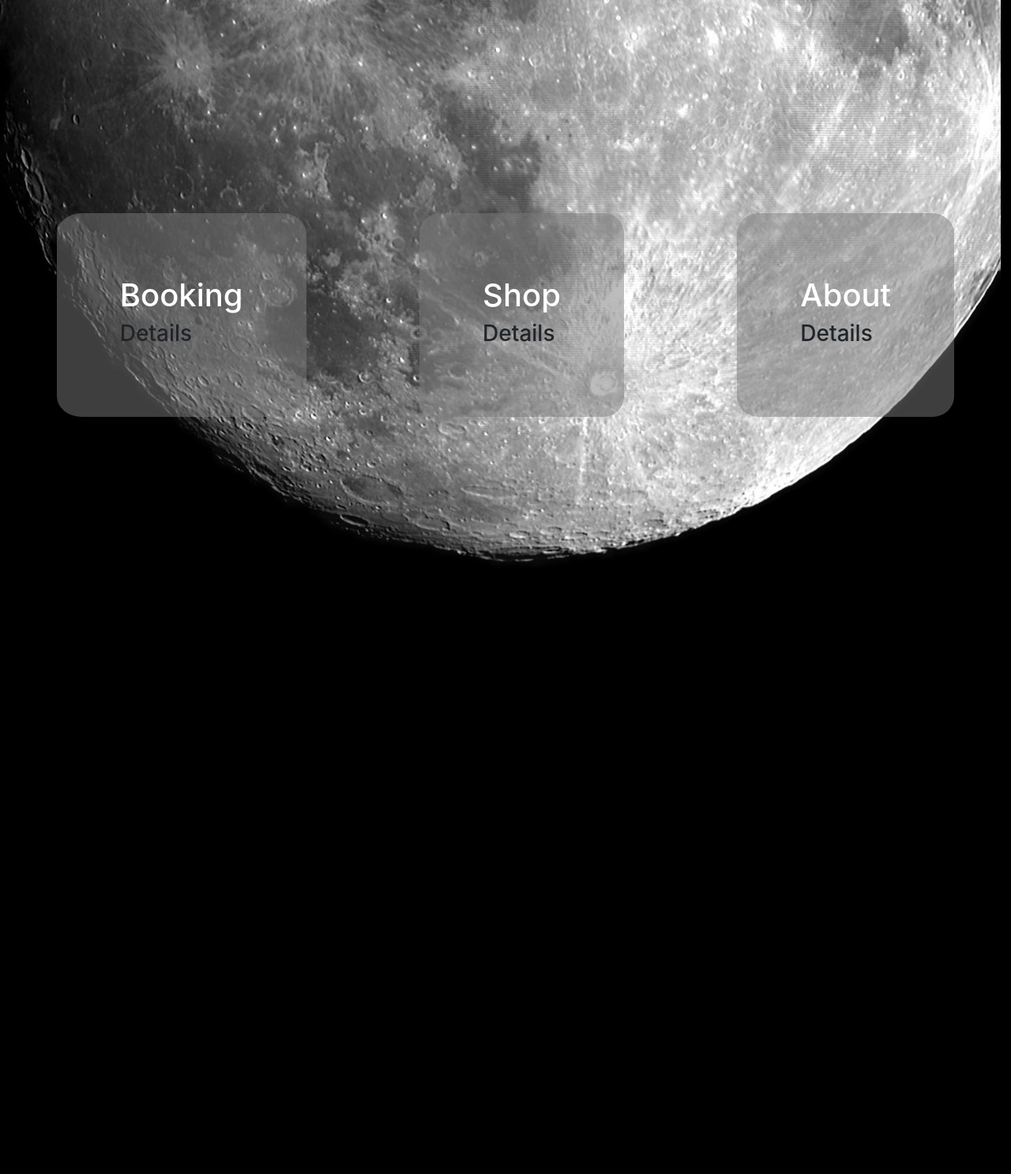
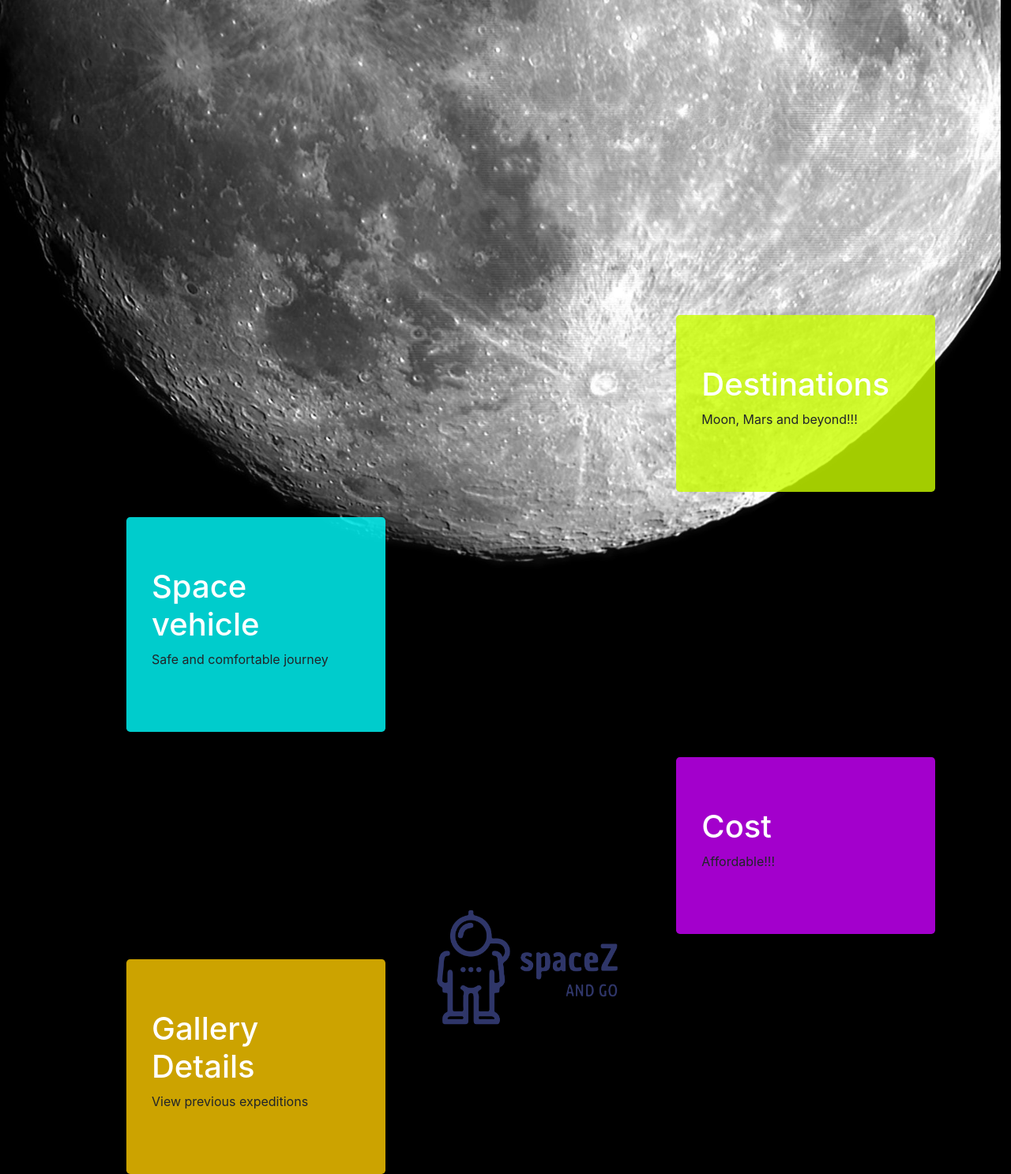
Before and after one commit to Ivor18/spacez, a PHP site: page / in a window 1280 px wide. Shown: the part 801-2288 px from the top of the page at 79% size. Before the commit the page ends 1513 px from the top, so only its background shows below. Run offline with PHP 8.4, Linux system fonts and the light colour scheme.

Commit message:
homepage change

```diff
--- a/css/styles.css
+++ b/css/styles.css
@@ -2,7 +2,13 @@ body,html{
   height:100%;
 background-color: #000;
 }
+.fs{
+    align-self: flex-start;
 
+}
+.fs{
+    align-self: flex-end;
+}
 .item{
 
   background-color: rgba(125,125,125,0.5);
@@ -10,19 +16,56 @@ background-color: #000;
   border-radius: 10%;
 }
 .section{
+    top:50vh;
   z-index: 3;
-  position: absolute;
-  width: 100%;
+  position: relative;
+  width: 80%;
   height: 100%;
 
+left: 20vh;
+display: flex;
+    flex-direction: column;
+flex-wrap: nowrap;
 
-display: flex;
-flex-wrap: nowrap;
-justify-content: space-around;
-align-items: center;
+flex-basis: 100%;
+flex-flow: column;
 
-height: 100%;
+}
+a>img{
+    height: 8vh;
 
+}
+
+/*
+
+section {
+opacity: 0;
+right:30vh;
+transition: all 1s ease-in;
+}
+
+section.visible {
+opacity: 1;
+  right:0vh;
+}
+*/
+
+#content1{
+     background-color: rgba(204,255,0,0.8);
+  transition: 1s ;
+}
+#content2{
+     background-color: rgba(0,255,255,0.8);
+}
+#content3{
+     background-color: rgba(204,0,255,0.8);
+}
+#content4{
+     background-color: rgba(255,204,0,0.8);
+}
+.jumbotron{
+    background-color: rgba(125,125,125,0.5);
+    width: 32%;
 }
 #myVideo{
 
@@ -33,6 +76,17 @@ height: 100%;
   height: 100vh;
   width: 100%;
 
+}
+.logo{
+    display: none;
+     position: absolute;
+    width: 100%;
+    left:13vh;
+    top:53vh;
+    height: 100%;
+    background-repeat: no-repeat;
+     z-index: 3;
+    background-image:  url("../img/Blue.png");
 }
 
 .bg{
@@ -48,6 +102,7 @@ background-origin:content-box;
 background-repeat: no-repeat;
 overflow: hidden;
 background-image:  url("../img/bc.png");
+
  /*   animation:1s backfade forwards;*/
     transition: background-size 500ms ease-in;
 }
@@ -99,27 +154,27 @@ height: 100%;
 }
 .main h1{
     font: bold 60px "Open Sans", sans-serif;
-  -webkit-text-stroke: 1px black;
-   color: white;
+  -webkit-text-stroke: 1px navy;
+   color: #006994;
    text-shadow:
-       3px 3px 0 #000,
-     -1px -1px 0 #000,
-      1px -1px 0 #000,
-      -1px 1px 0 #000,
-       1px 1px 0 #000;
+       3px 3px 0 #222,
+     -1px -1px 0 #222,
+      1px -1px 0 #222,
+      -1px 1px 0 #222,
+       1px 1px 0 #222;
 
 
 }
 .main h2{
     font: normal 35px "Open Sans", sans-serif;
-     -webkit-text-stroke: 1px black;
-   color: white;
+     -webkit-text-stroke: 1px navy;
+   color: #006994;
    text-shadow:
-       3px 3px 0 #000,
-     -1px -1px 0 #000,
-      1px -1px 0 #000,
-      -1px 1px 0 #000,
-       1px 1px 0 #000;
+       3px 3px 0 #222,
+     -1px -1px 0 #222,
+      1px -1px 0 #222,
+      -1px 1px 0 #222,
+       1px 1px 0 #222;
 
 }
 h1{
@@ -174,6 +229,9 @@ h1{
 
   }
 }*/
-.btn-outline-warning{
-  margin: auto 5px;
+#n3{
+    color:yellow:
 }
+.btn{
+    margin: auto 2vh;
+}
--- a/index.php
+++ b/index.php
@@ -14,22 +14,22 @@
   <div class="container">
   <ul class="navbar-nav flx1">
     <li class="nav-item" id="navb">
-      <a class="navbar-brand" href="#">SPACE Z</a>
+      <a class="navbar-brand" href="#"> <img src="img/White.png"></a>
     </li>
     <li class="nav-item">
-      <a class="nav-link btn btn-outline-warning" href="gallery.html">Gallery</a>
+      <a class="nav-link btn btn-outline-danger" href="gallery.html">Gallery</a>
     </li>
      <li class="nav-item">
       <a class="nav-link btn btn-outline-warning" href="choose.html">Book a Seat</a>
     </li>
     <li class="nav-item">
-      <a class="nav-link btn btn-outline-warning" href="#">About us</a>
+      <a class="nav-link btn btn-outline-info" href="#">About us</a>
     </li>
   </ul>
 </div>
 </nav>
 <div class="bg"></div>
-
+   <div class="logo"></div>
       <video autoplay muted loop id="myVideo">
   <source src="vvv.mp4" type="video/mp4">
     </video>
@@ -38,39 +38,66 @@
 
     <div class="main-content">
       <h1 id="h1">SPACE Z</h1>
+
       </div>
       <div class="main-content">
         <h2 id="h3">Future of Space Travel</h2>
       </div>
  </section>
-    <div class="section">
-    <div class="item">
-      <h1>Booking</h1>
-      <h3>Details</h3>
+    <section class="section">
+<div id="content1" class="jumbotron fs">
+        <h1>Destinations</h1>
+    <p>Moon, Mars and beyond!!!</p>
+        </div>
+        <div id="content2" class="jumbotron fe">
+        <h1>Space vehicle</h1>
+    <p>Safe and comfortable journey</p>
+        </div>
+        <div id="content3" class="jumbotron fs">
+        <h1>Cost</h1>
+    <p>Affordable!!!</p>
+        </div>
+           <div id="content4" class="jumbotron fe">
+        <h1>Gallery Details</h1>
+    <p>View previous expeditions</p>
+        </div>
 
-    </div>
-     <div class="item">
-      <h1>Shop</h1>
-      <h3>Details</h3>
 
-    </div>
-     <div class="item">
-      <h1>About</h1>
-      <h3>Details</h3>
 
-    </div>
-</div>
+</section>
    <script type="text/javascript">
       // $('.bg').backgroundMove({
       //  movementStrength:'50'
       // });
       $(window).scroll(function(){
-        console.log($(window).scrollTop());
+
+          if(1-$(window).scrollTop()*0.001>0.3){
     $(".bg")
-      .css("transform", "scale("+(1-$(window).scrollTop()*0.001)+") translateY("+(0.225*$(window).scrollTop())+"vh)");
+      .css("transform", "scale("+(1-$(window).scrollTop()*0.001)+") translateY("+(0.350*$(window).scrollTop())+"vh)");
+          }
+          else{
+              $(".bg").css("transform", "scale(0.3) translateY("+(0.350*$(window).scrollTop())+"vh)");
+           $(".logo").css("display", "block")
+               $(".logo").css("transform", "scale(0.3) translateY("+(0.350*$(window).scrollTop())+"vh)");
+          }
+          console.log(1-$(window).scrollTop()*0.001)
+});
 
-
-});
+//       $(document).on("scroll", function () {
+//var pageTop = $(document).scrollTop()
+//var pageBottom = pageTop + $(window).height()
+//var tags = $("section")
+//
+//for (var i = 0; i < tags.length; i++) {
+//var tag = tags[i]
+//
+//if ($(tag).position().top < pageBottom) {
+//$(tag).addClass("visible")
+//} else {
+//  $(tag).removeClass("visible")
+//}
+//}
+//})
     </script>
 </body>
 </html>
```
Also changed, not shown: img/Blue.png (added), img/Purple.png (added), img/White.png (added), img/r.gif (added).
